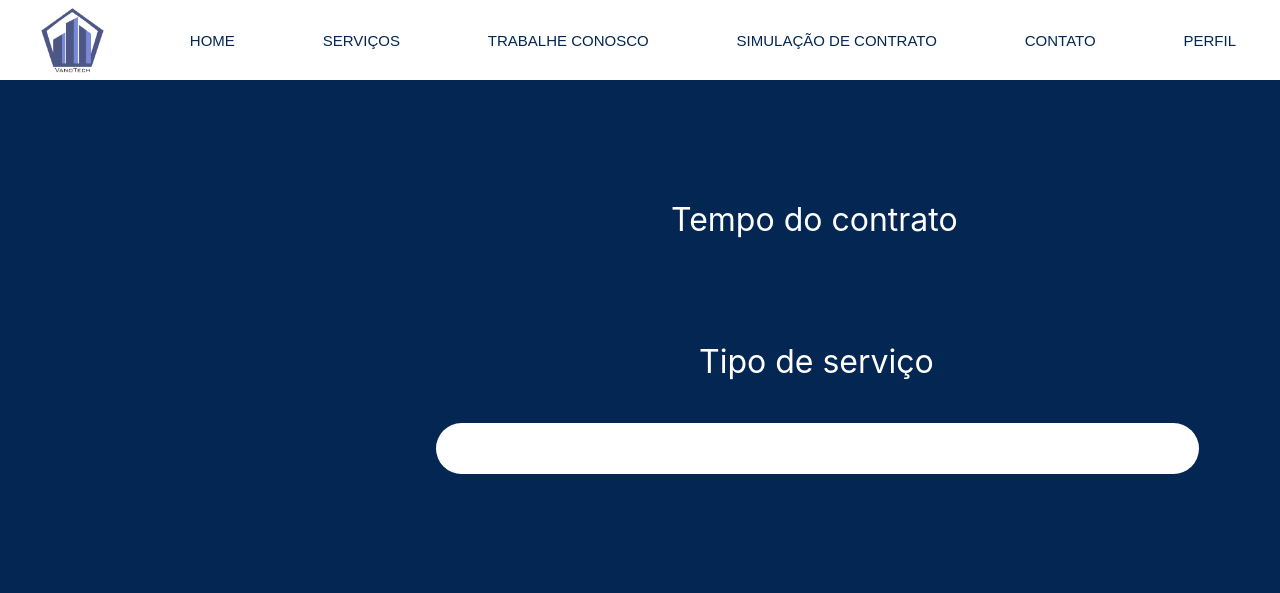
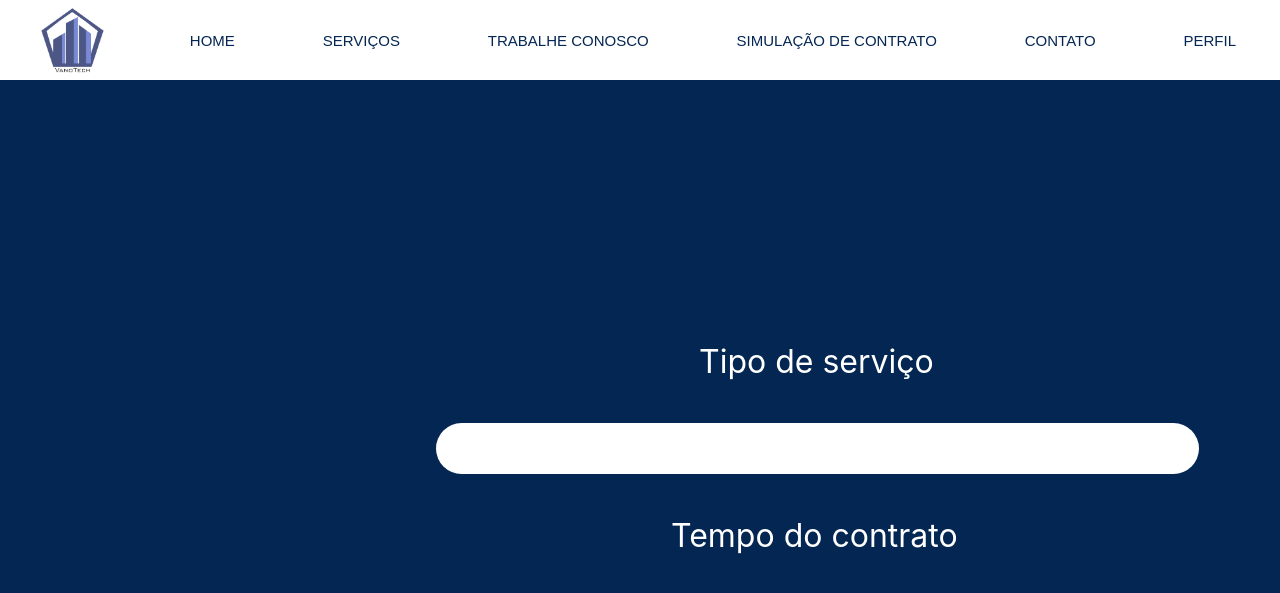
Before and after one commit to wandjr/VanoTech, a PHP site: page /contratar_servico.php in a window 1280 px wide. Shown: the top 593 px of the page. Run offline with PHP 8.4, Linux system fonts and the light colour scheme; some web fonts are replaced.

Commit message:
Update contratar_servico.php

```diff
--- a/contratar_servico.php
+++ b/contratar_servico.php
@@ -41,11 +41,11 @@ border-radius: 90px;
 
 .tempo
 {
-position: absolute;
+    position: absolute;
 width: 294px;
 height: 39px;
 left: 671px;
-top: 200px;
+top: 516px;
 
 font-family: 'Inter';
 font-style: normal;
```
